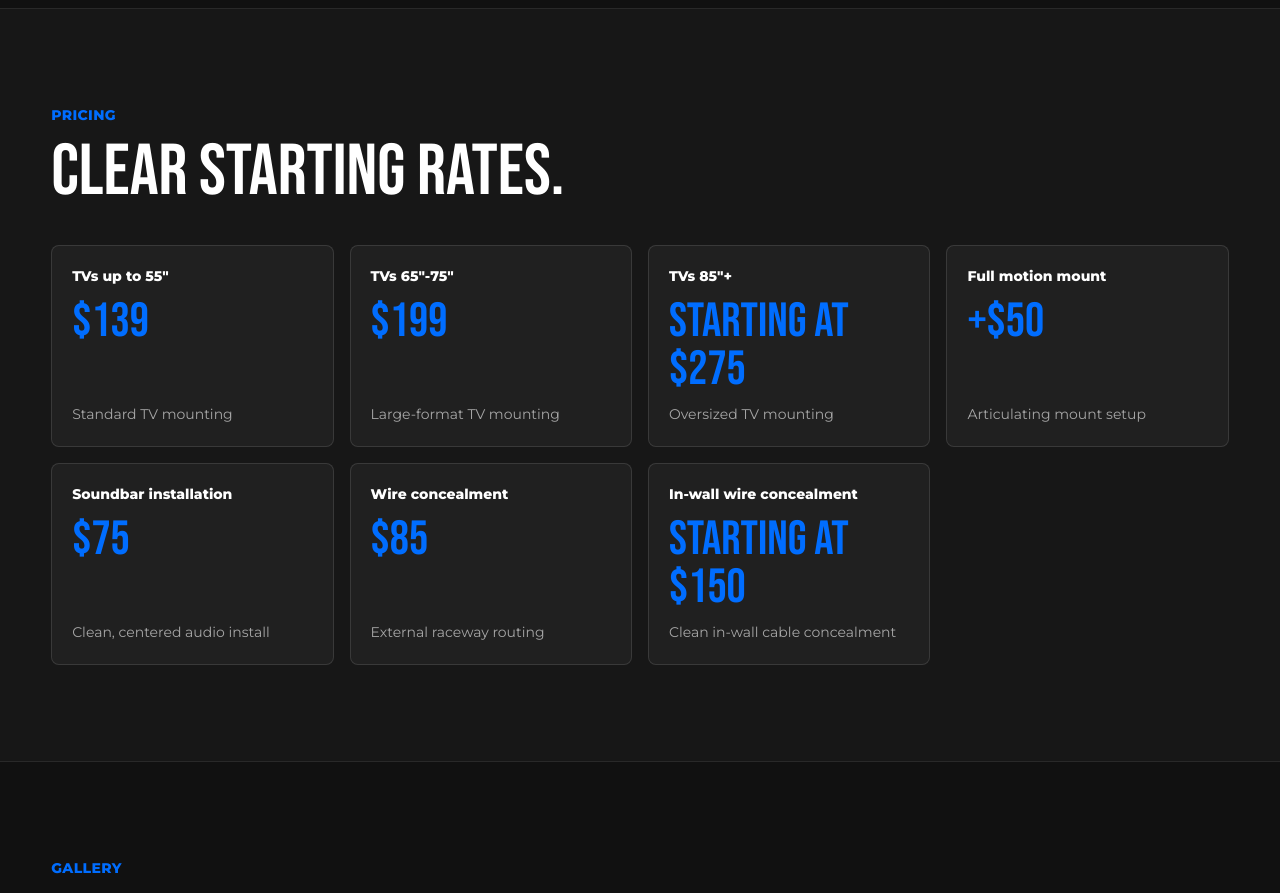
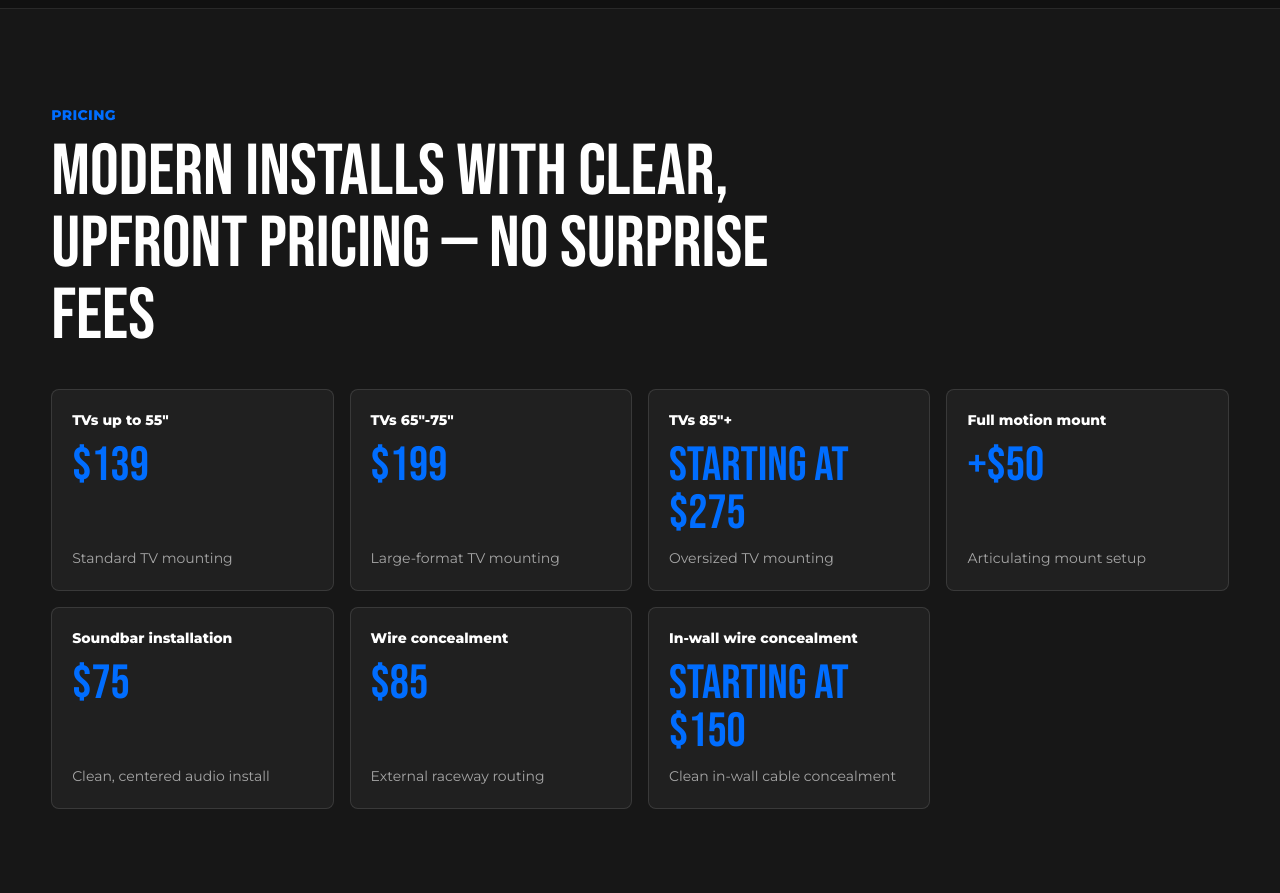
Before and after one commit to Jmch386/jm-tv-mounting-website, a Next.js app: page / in a window 1280 px wide. Shown: the part 1380-2273 px from the top of the page. Built offline with nearby package versions, Linux system fonts and the light colour scheme.

Commit message:
Update pricing headline

```diff
--- a/app/page.tsx
+++ b/app/page.tsx
@@ -50,7 +50,7 @@ export default function HomePage() {
       </Section>
 
       <section className="section-band">
-        <Section eyebrow="Pricing" title="Clear starting rates.">
+        <Section eyebrow="Pricing" title="MODERN INSTALLS WITH CLEAR, UPFRONT PRICING — NO SURPRISE FEES">
           <div className="grid gap-4 sm:grid-cols-2 lg:grid-cols-4">
             {pricing.map((item) => (
               <article key={item.title} className="premium-card flex h-full flex-col p-5">
```
